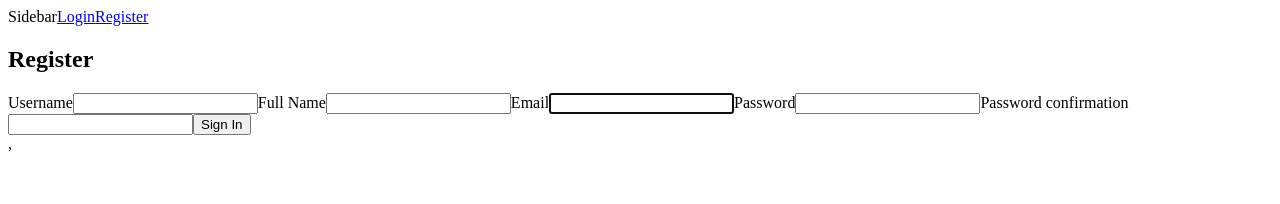
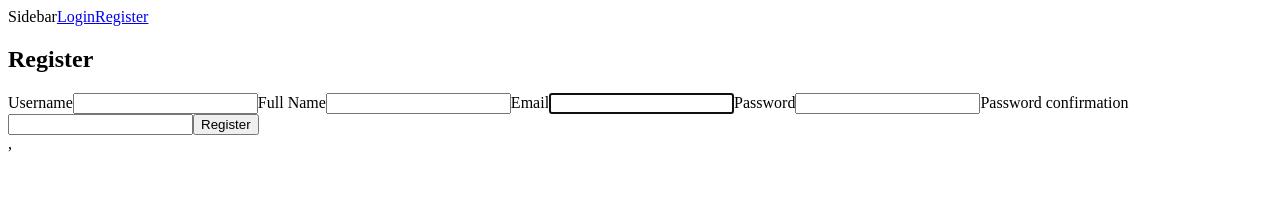
Before and after one commit to dewslyse/trekker-front-end, a React (Create React App) app: page /register in a window 1280 px wide. Shown: the top 204 px of the page. Built offline with nearby package versions, Linux system fonts and the light colour scheme; no server answers.

Commit message:
Modify registration and login component

```diff
--- a/src/pages/Login.jsx
+++ b/src/pages/Login.jsx
@@ -33,7 +33,7 @@
     dispatch(loginUser(user))
       .unwrap()
       .then(() => {
-        localStorage.setItem('LOGGED_IN', true);
+        localStorage.setItem('LOGGED_IN', user.username);
         setTimeout(() => dispatch(hideNotification()), 2000);
       })
       .catch(() => { setLoading(false); });
--- a/src/pages/Register.jsx
+++ b/src/pages/Register.jsx
@@ -71,7 +71,7 @@
     dispatch(registerUser(user))
       .unwrap()
       .then(() => {
-        localStorage.setItem('LOGGED_IN', true);
+        localStorage.setItem('LOGGED_IN', { username: user.username });
         setTimeout(() => dispatch(hideNotification()), 2000);
       })
       .catch(() => { setLoading(false); });
@@ -143,7 +143,7 @@
             required
           />
           {errors.password_confirmation && <p className="error">{errors.password_confirmation}</p>}
-          <button type="submit">Sign In</button>
+          <button type="submit">Register</button>
         </form>
       </section>
       {loading && <p>Loading...</p>}
```
